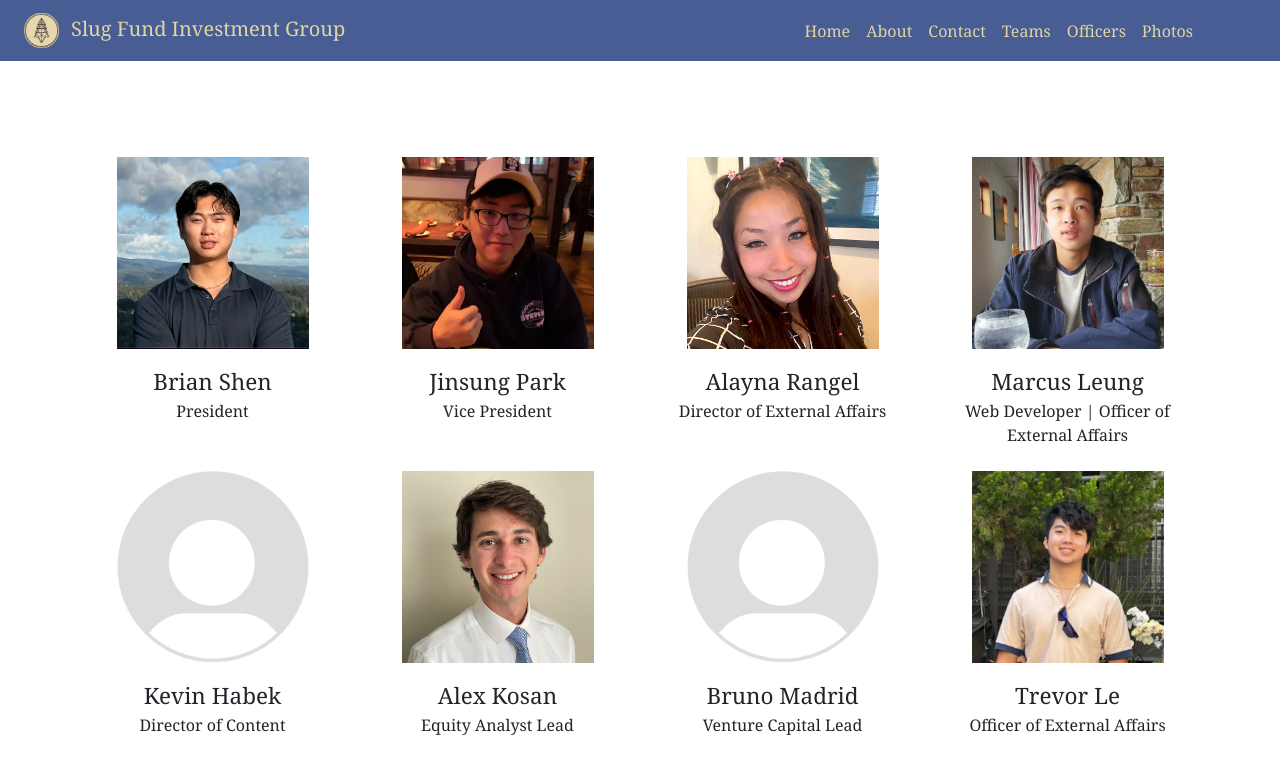
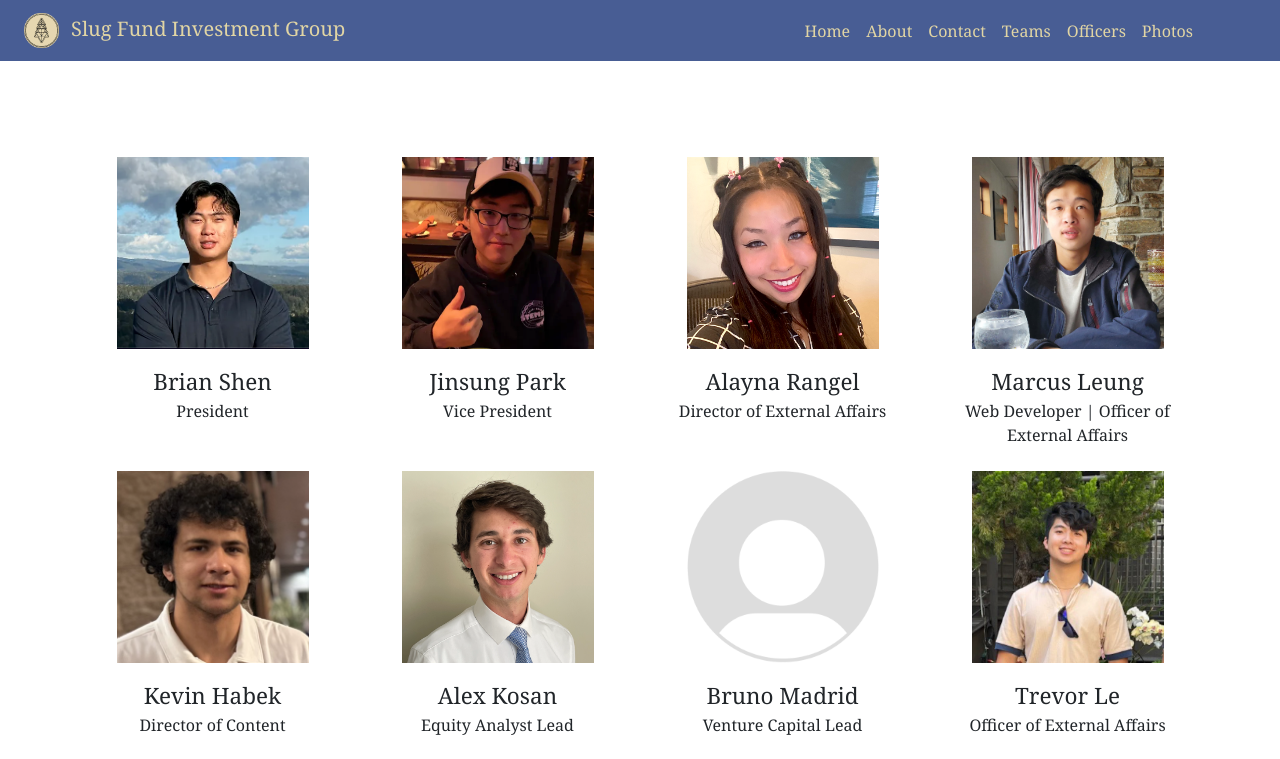
Before and after one commit to marcus-leung/Slug-Fund-Investment-Group-Website, a React (Create React App) app: page /#/officers in a window 1280 px wide. Shown: the top 759 px of the page. Built offline with nearby package versions, Linux system fonts and the light colour scheme.

Commit message:
Add Kevin

```diff
--- a/src/pages/Officers.jsx
+++ b/src/pages/Officers.jsx
@@ -9,6 +9,7 @@ import Alex from "../assets/MemberPhotos/Alex.png";
 import Ryan from "../assets/MemberPhotos/Ryan.png";
 import Josephine from "../assets/MemberPhotos/Josephine.png";
 import MJ from "../assets/MemberPhotos/MJ.png";
+import Kevin from "../assets/MemberPhotos/Kevin.png";
 
 function Members() {
   return (
@@ -52,7 +53,7 @@ function Members() {
             className="col-lg-3 col-md-4 col-sm-6 col-12 mb-4"
             align="center"
           >
-            <Person name="Kevin Habek" role="Director of Content" />
+            <Person img={Kevin} name="Kevin Habek" role="Director of Content" />
           </div>
           <div
             className="col-lg-3 col-md-4 col-sm-6 col-12 mb-4"
```
Also changed, not shown: src/assets/MemberPhotos/Kevin.png (added).
